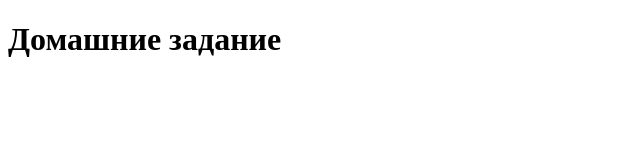
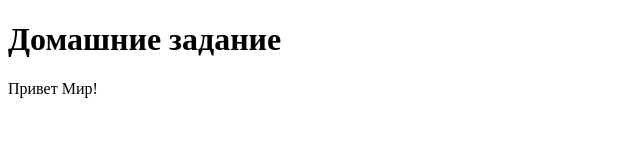
Before and after one commit to Aleksey8622/Homework1, a plain HTML site: page index.html in a window 1280 px wide. Shown: the whole page, without its empty margins (0-640 px from the left). Drawn offline with Linux system fonts and the light colour scheme.

Commit message:
change in file

```diff
--- a/index.html
+++ b/index.html
@@ -10,7 +10,7 @@
 
 <body>
     <h1>Домашние задание</h1>
+    <p>Привет Мир!</p>
 
-</body>
 
 </html>
```
